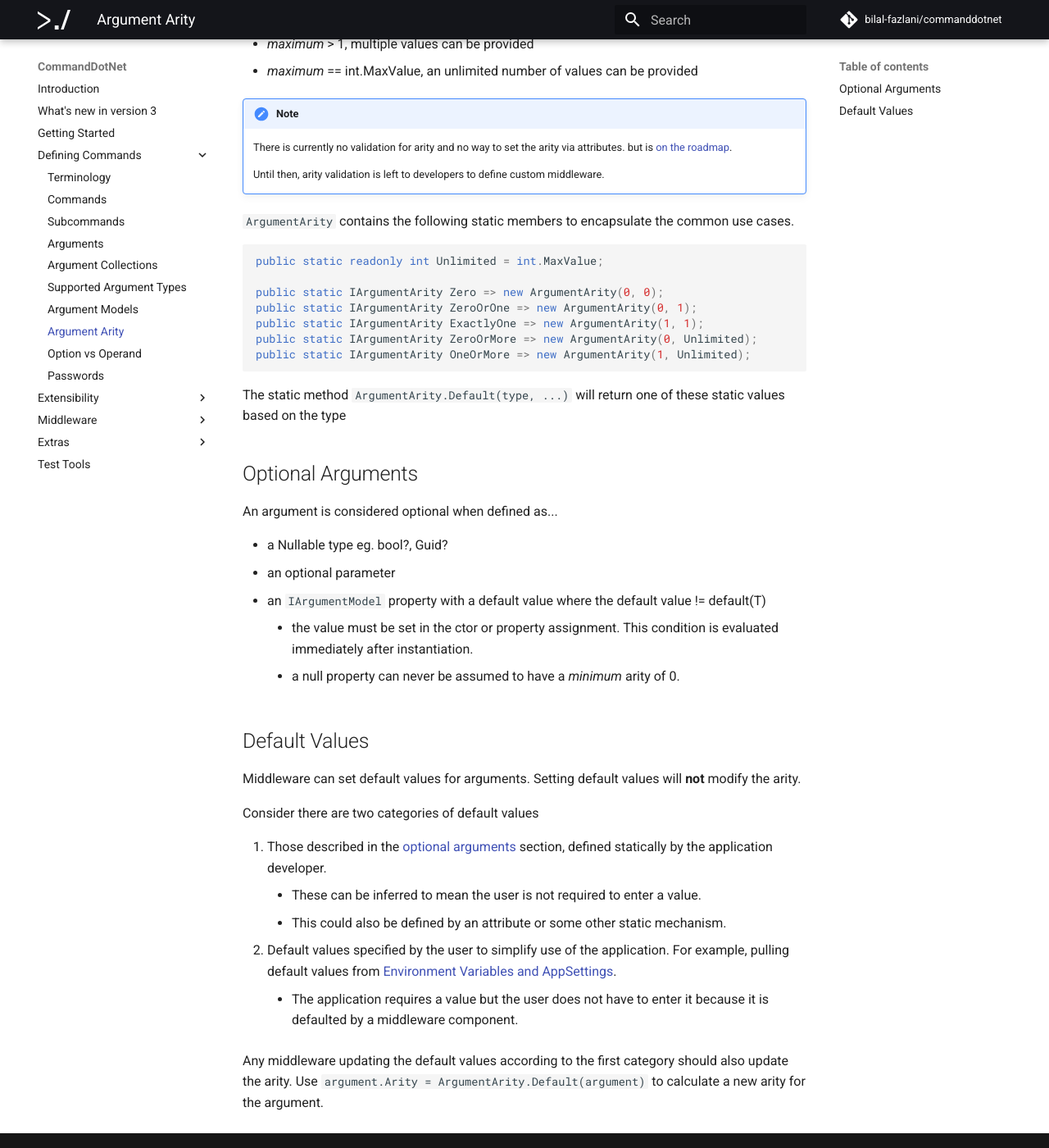
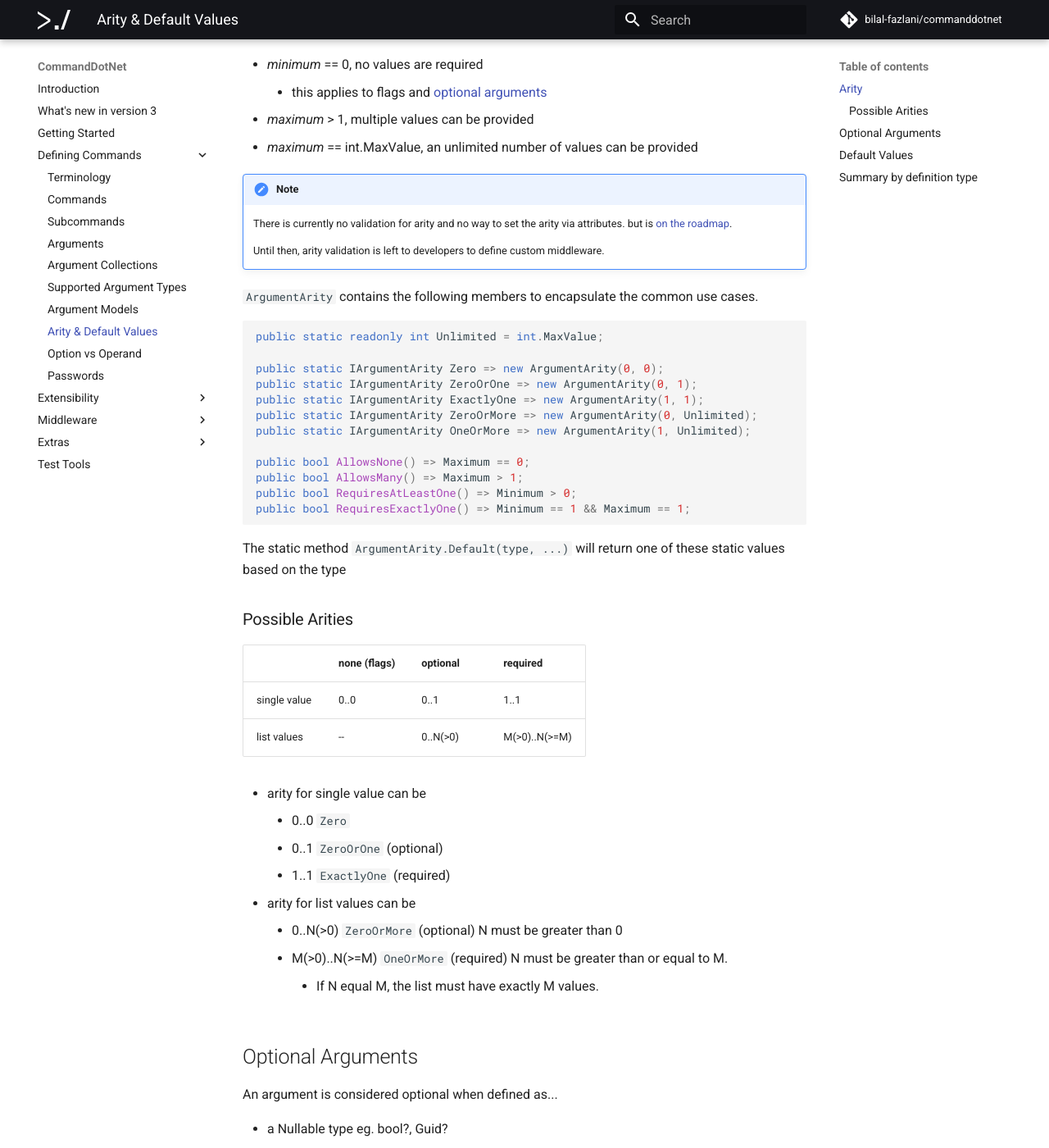
Before and after one commit to bilal-fazlani/commanddotnet, an MkDocs documentation site: the page built from docs/DefiningCommands/argument-arity.md, in a window 1280 px wide and 1400 px high, scrolled down 331 px. Shown: the whole window at 82% size. Built offline with MkDocs 1.6.1 and Material for MkDocs 9.7.7, drawn with Linux system fonts in a browser that asks for light colours; comment, search, counter and statistics services are not loaded; some of the changed text lies outside the part shown.

Commit message:
add more details to argument-arity.md documentation

````diff
--- a/docs/DefiningCommands/argument-arity.md
+++ b/docs/DefiningCommands/argument-arity.md
@@ -1,8 +1,12 @@
-# Argument Arity
+# Arity & Default Values
+
+## Arity
 
 [Arity](https://en.wikipedia.org/wiki/Arity) describes how many values a user can or must provide for an argument.
 
-`ArgumentArity` is expressed as a _minimum_ and _maximum_ value.
+`ArgumentArity` is expressed as a _minimum_ and _maximum_ value
+
+* shorthand: `{min}..{max}`. eg. `0..1` min=0 max=1
 
 When...
 
@@ -17,7 +21,7 @@ When...
 
     Until then, arity validation is left to developers to define custom middleware.
 
-`ArgumentArity` contains the following static members to encapsulate the common use cases.
+`ArgumentArity` contains the following members to encapsulate the common use cases.
 
 ```c#
 public static readonly int Unlimited = int.MaxValue;
@@ -27,9 +31,30 @@ public static IArgumentArity ZeroOrOne => new ArgumentArity(0, 1);
 public static IArgumentArity ExactlyOne => new ArgumentArity(1, 1);
 public static IArgumentArity ZeroOrMore => new ArgumentArity(0, Unlimited);
 public static IArgumentArity OneOrMore => new ArgumentArity(1, Unlimited);
+
+public bool AllowsNone() => Maximum == 0;
+public bool AllowsMany() => Maximum > 1;
+public bool RequiresAtLeastOne() => Minimum > 0;
+public bool RequiresExactlyOne() => Minimum == 1 && Maximum == 1;
 ```
 
 The static method `ArgumentArity.Default(type, ...)` will return one of these static values based on the type
+
+### Possible Arities
+
+|            |none (flags)|optional|required     |
+|---         |---         |---     |---          |
+|single value|0..0        |0..1    |1..1         |
+|list values |--          |0..N(>0)|M(>0)..N(>=M)|
+
+* arity for single value can be
+     * 0..0 `Zero`
+     * 0..1 `ZeroOrOne` (optional)
+     * 1..1 `ExactlyOne` (required)
+* arity for list values can be
+    * 0..N(>0) `ZeroOrMore` (optional) N must be greater than 0
+    * M(>0)..N(>=M) `OneOrMore` (required) N must be greater than or equal to M.
+        * If N equal M, the list must have exactly M values.
 
 ## Optional Arguments
 
@@ -39,7 +64,7 @@ An argument is considered optional when defined as...
 * an optional parameter
 * an `IArgumentModel` property with a default value where the default value != default(T)
     * the value must be set in the ctor or property assignment. This condition is evaluated immediately after instantiation.
-    * a null property can never be assumed to have a _minimum_ arity of 0.
+    * a null property can never be assumed to have a _minimum_ arity of 0. Reference type properties will always be considered required.
 
 ## Default Values
 
@@ -47,7 +72,7 @@ Middleware can set default values for arguments. Setting default values will __n
 
 Consider there are two categories of default values
 
-1. Those described in the [optional arguments](#optional-arguments) section, defined statically by the application developer.
+1. Statically defined by the application developer, such as described in the [optional arguments](#optional-arguments) section.
     * These can be inferred to mean the user is not required to enter a value.
     * This could also be defined by an attribute or some other static mechanism.
 1. Default values specified by the user to simplify use of the application. For example, pulling default values from [Environment Variables and AppSettings](../Middleware/default-values-from-config.md).
@@ -55,3 +80,16 @@ Consider there are two categories of default values
 
 Any middleware updating the default values according to the first category should also update the arity.
 Use `argument.Arity = ArgumentArity.Default(argument)` to calculate a new arity for the argument.
+
+## Summary by definition type
+
+|defined using|defaults|optional|
+|---          |---    |---        |
+|parameter    |optional parameters | when Nullable or parameter is optional |
+|property     |property value immediately after initialization | |
+| -- struct   |       | when Nullable or default != default(T) |
+| -- class    |       | when default != null |
+
+Arguments defined as parameters have consistent behavior for struct and class types.
+
+Arguments defined as properties have have differing behavior between struct and class types.
````
